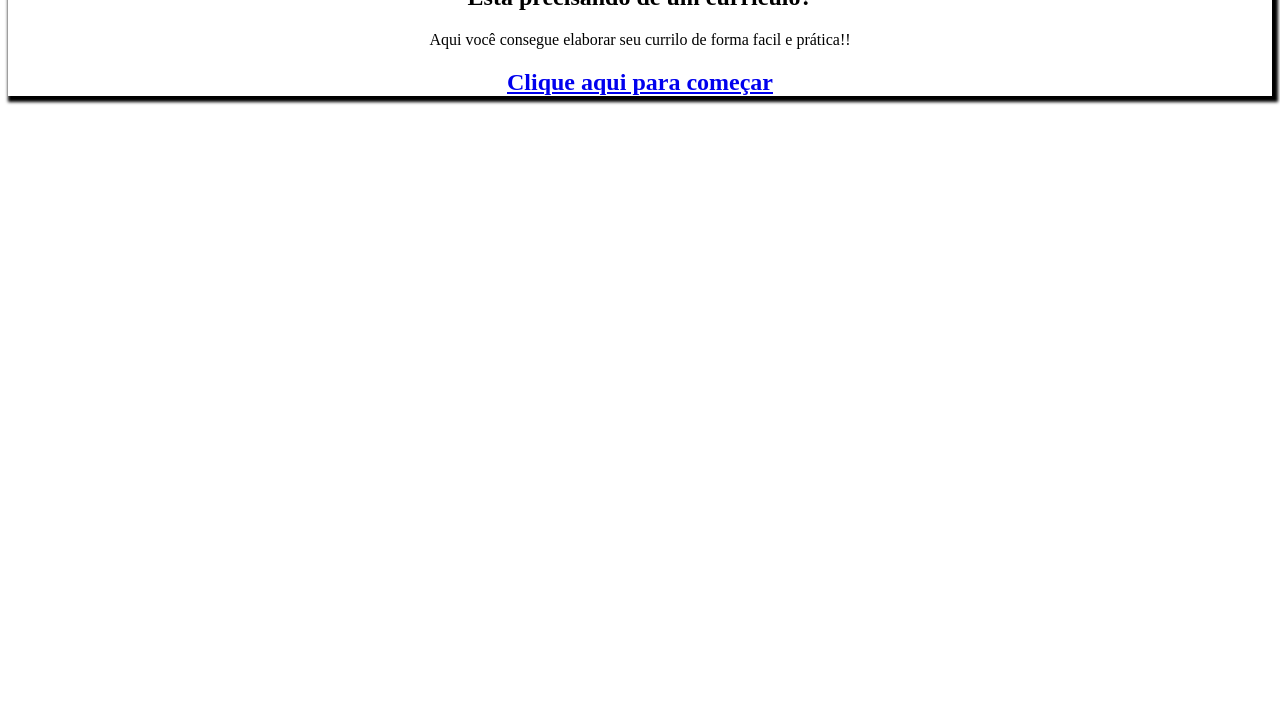
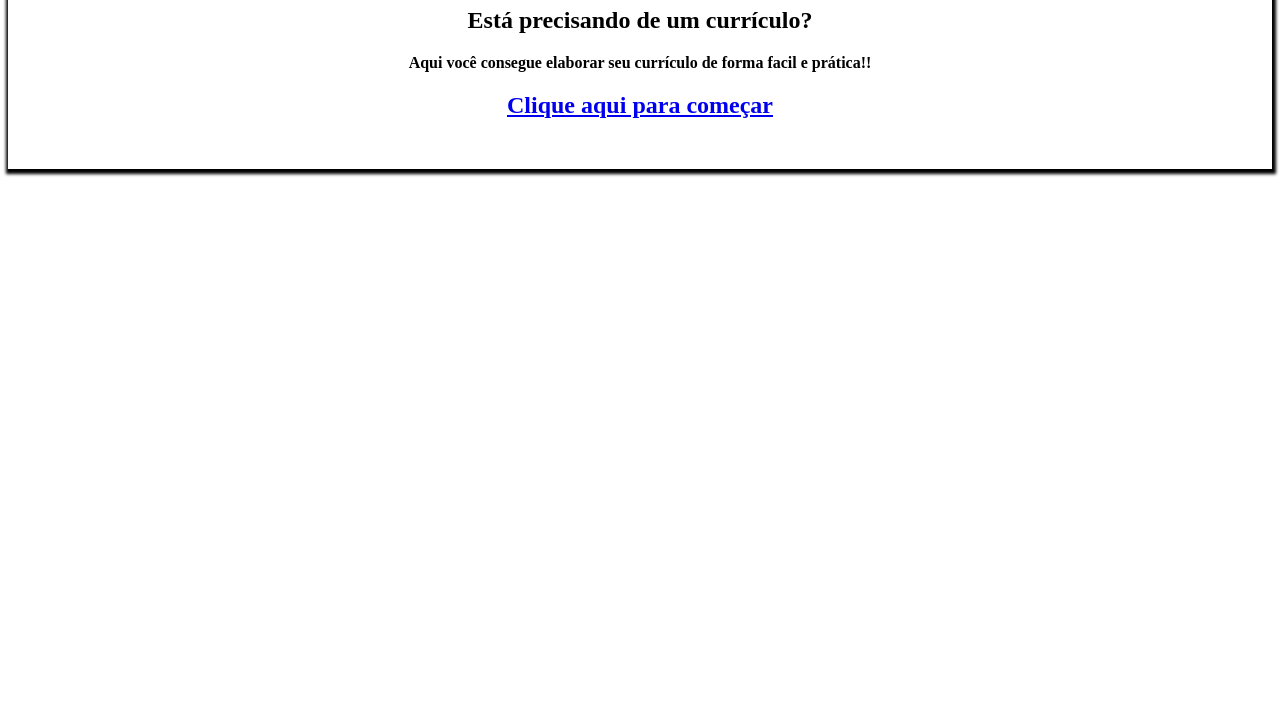
Before and after one commit to jheisonboaventura/projeto-site, a plain HTML site: page index.html in a window 1280 px wide. Shown: the part 96-800 px from the top of the page. Drawn offline with Linux system fonts and the light colour scheme.

Commit message:
update03-01

```diff
--- a/index.html
+++ b/index.html
@@ -4,7 +4,7 @@
     <title>Currículo Fácil</title>
     <link rel="stylesheet" href="style.css" />
   </head>
-  <body id="body">
+  <body id="bodypg1">
     <main>
       <header id="header">
         <h1>Currículo Fácil</h1>
@@ -12,7 +12,10 @@
       <article id="article1pg1">
         <h2 id="article1pg1">Está precisando de um currículo?</h2>
         <p>
-          Aqui você consegue elaborar seu currilo de forma facil e prática!!
+          <strong>
+            Aqui você consegue elaborar seu currículo de forma facil e
+            prática!!</strong
+          >
         </p>
       </article>
       <article>
--- a/style.css
+++ b/style.css
@@ -1,13 +1,17 @@
 #header {
   color: rgb(212, 18, 115);
   text-align: center;
+  padding-top: 15px;
 }
-#body {
-  box-shadow: 3px 3px 3px 3px;
+#bodypg1 {
+  box-shadow: 1px 2px 3px 3px;
+  padding-left: 300px;
+  padding-right: 300px;
 }
 #article1pg1 {
   text-align: center;
 }
 #submitpg1 {
   text-align: center;
+  padding-bottom: 50px;
 }
```
